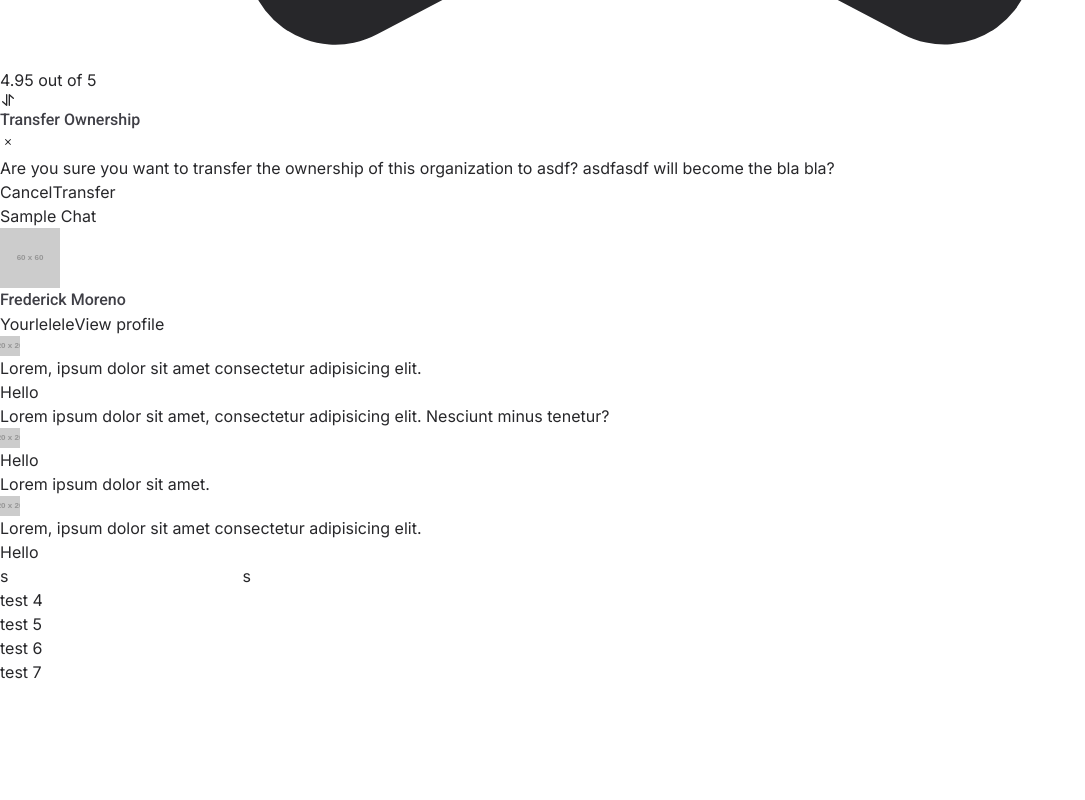
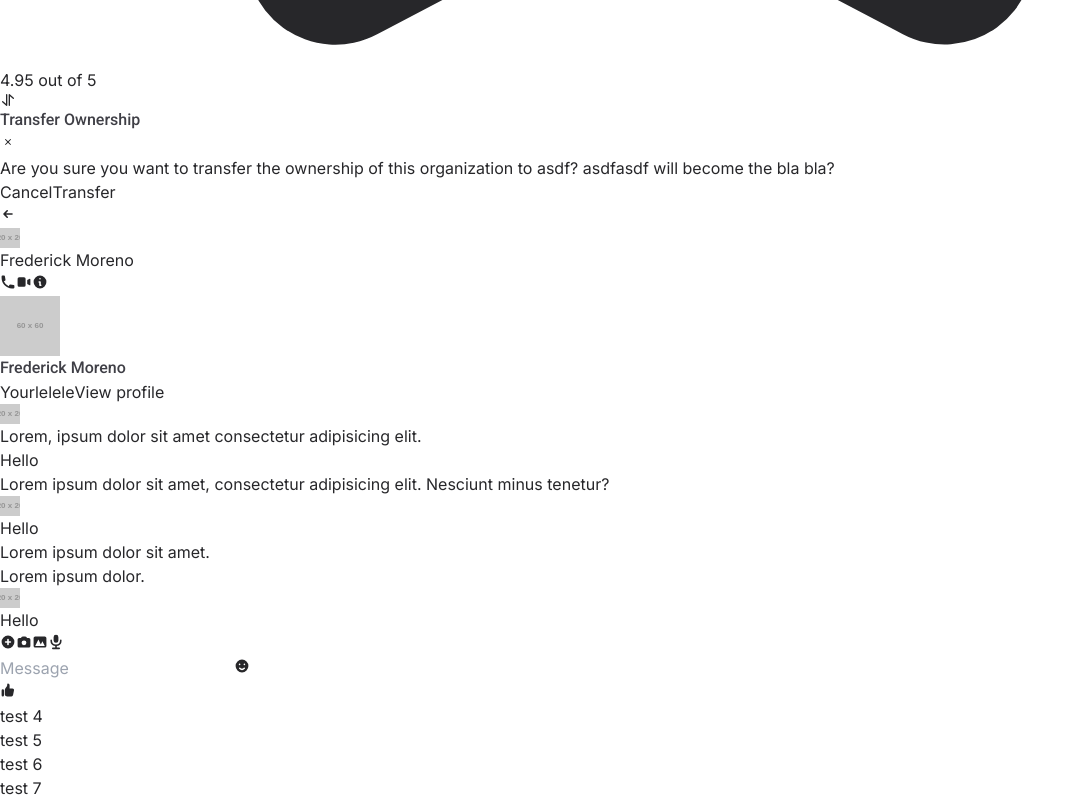
Before and after one commit to fwedwicc/fmUI, a React (Vite) app: page /home in a window 1280 px wide. Shown: the part 6608-7408 px from the top of the page, without its empty margins (0-1085 px from the left). Before the commit the page ends 7292 px from the top, so only its background shows below. Built offline with nearby package versions, Linux system fonts and the light colour scheme.

Commit message:
Finished the conversation component in the interface overview

```diff
--- a/src/components/Interface.jsx
+++ b/src/components/Interface.jsx
@@ -2,6 +2,7 @@ import React from 'react';
 import useVanillaTilt from '../hooks/useVanillaTilt';
 import { IoIosClose } from "react-icons/io";
 import { TbTransferVertical } from "react-icons/tb";
+import { HiThumbUp, HiCamera, HiMicrophone, HiPhotograph, HiPlusCircle, HiEmojiHappy, HiArrowSmLeft, HiVideoCamera, HiPhone, HiInformationCircle } from "react-icons/hi";
 
 const Card = () => {
   const tiltOptions = {
@@ -121,13 +122,32 @@ const Chat = () => {
     max: 3,
     speed: 50,
     glare: true,
-    "max-glare": 0.3,
+    "max-glare": 0.2,
   };
   const cardRef = useVanillaTilt(tiltOptions);
   return (
     <div ref={cardRef} className='w-full h-full rounded-md border border-neutral-400/30 shadow-xl flex flex-col justify-between'>
-      <div className='w-full p-7 border-b'>
-        Sample Chat
+      <div className='w-full p-7 border-b flex justify-between'>
+        <div className='flex gap-2'>
+          <button className='h-full p-2 rounded-full transition duration-300 ease-in-out hover:bg-neutral-200/40 focus:ring-2 focus:ring-neutral-200'>
+            <HiArrowSmLeft className='w-6 h-auto' />
+          </button>
+          <div className='flex items-center gap-3'>
+            <img src="https://placehold.co/20x20" alt="" className='w-8 h-8 rounded-full' />
+            <h3 className='font-semibold text-[1rem] leading-none'>Frederick Moreno</h3>
+          </div>
+        </div>
+        <div className='flex gap-1'>
+          <button className='h-full p-2 rounded-full transition duration-300 ease-in-out hover:bg-neutral-200/40 focus:ring-2 focus:ring-neutral-200'>
+            <HiPhone className='w-6 h-auto' />
+          </button>
+          <button className='h-full p-2 rounded-full transition duration-300 ease-in-out hover:bg-neutral-200/40 focus:ring-2 focus:ring-neutral-200'>
+            <HiVideoCamera className='w-6 h-auto' />
+          </button>
+          <button className='h-full p-2 rounded-full transition duration-300 ease-in-out hover:bg-neutral-200/40 focus:ring-2 focus:ring-neutral-200'>
+            <HiInformationCircle className='w-6 h-auto' />
+          </button>
+        </div>
       </div>
       <div className='w-full flex-1 p-7 flex gap-3 flex-col justify-between'>
         <div className='flex flex-col items-center gap-4'>
@@ -160,21 +180,39 @@ const Chat = () => {
           <div className='flex justify-end ml-36'>
             <div className='flex justify-end flex-col items-end gap-1.5'>
               <p className='py-2 text-sm px-4 bg-neutral-700 text-zinc-100 rounded rounded-l-xl rounded-tr-xl'>Lorem ipsum dolor sit amet.</p>
+              <p className='py-2 text-sm px-4 bg-neutral-700 text-zinc-100 rounded rounded-l-xl rounded-br-xl'>Lorem ipsum dolor.</p>
             </div>
           </div>
           <div className='flex justify-start gap-3 mr-36'>
             <img src="https://placehold.co/20x20" alt="" className='w-8 h-8 rounded-full' />
             <div className='flex justify-start flex-col items-start gap-1.5'>
-              <p className='py-2 text-sm px-4 bg-neutral-200 rounded rounded-r-xl'>Lorem, ipsum dolor sit amet consectetur adipisicing elit.</p>
               <p className='py-2 text-sm px-4 bg-neutral-200 rounded rounded-bl-xl rounded-r-xl'>Hello</p>
             </div>
           </div>
         </div>
       </div>
-      <div className='w-full p-7 flex border-t justify-between items-center'>
-        <button className='border'>s</button>
-        <input type="text" className='h-10 rounded-md w-full bg-neutral-100' />
-        <button className='border'>s</button>
+      <div className='w-full p-3 flex border-t justify-between items-center gap-1'>
+        <button className='h-full px-2 rounded-full transition duration-300 ease-in-out hover:bg-neutral-200/40 focus:ring-2 focus:ring-neutral-200'>
+          <HiPlusCircle className='w-6 h-auto' />
+        </button>
+        <button className='h-full px-2 rounded-full transition duration-300 ease-in-out hover:bg-neutral-200/40 focus:ring-2 focus:ring-neutral-200'>
+          <HiCamera className='w-6 h-auto' />
+        </button>
+        <button className='h-full px-2 rounded-full transition duration-300 ease-in-out hover:bg-neutral-200/40 focus:ring-2 focus:ring-neutral-200'>
+          <HiPhotograph className='w-6 h-auto' />
+        </button>
+        <button className='h-full px-2 rounded-full transition duration-300 ease-in-out hover:bg-neutral-200/40 focus:ring-2 focus:ring-neutral-200'>
+          <HiMicrophone className='w-6 h-auto' />
+        </button>
+        <div className='relative w-full'>
+          <input type="text" placeholder='Message' className='h-10 pr-10 rounded-md w-full bg-neutral-100 border border-neutral-200 transition duration-300 ease-in-out focus:ring-2 focus:ring-neutral-400 text-sm px-4' />
+          <button className='absolute top-1/2 right-0 transform -translate-y-1/2 h-full px-2 rounded-full'>
+            <HiEmojiHappy className='w-6 h-auto' />
+          </button>
+        </div>
+        <button className='h-full px-2 rounded-full transition duration-300 ease-in-out hover:bg-neutral-200/40 focus:ring-2 focus:ring-neutral-200'>
+          <HiThumbUp className='w-6 h-auto' />
+        </button>
       </div>
     </div>
   )
```
